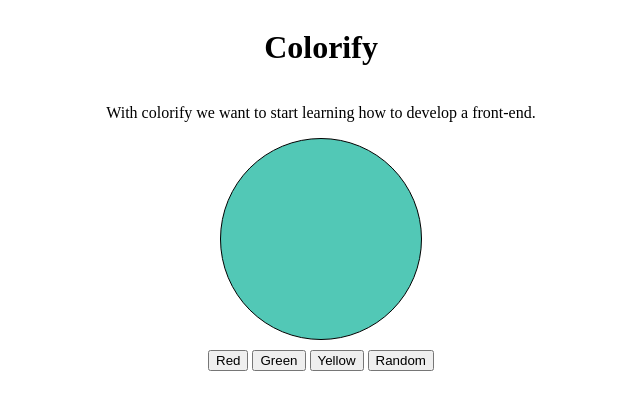
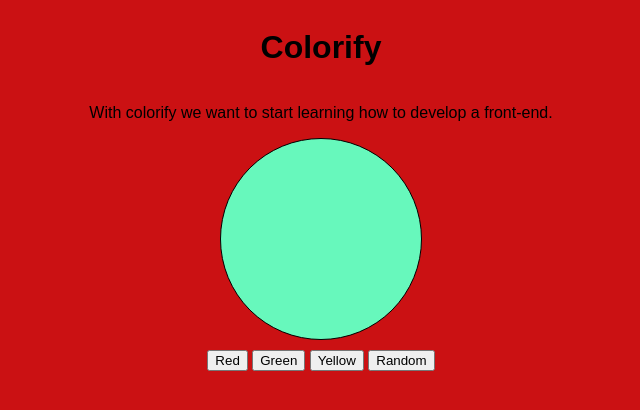
Before and after one commit to lachho/colourify, a plain HTML site: page index.html in a window 1280 px wide. Both pictures are taken after a click on the button "Random". Shown: the whole page, without its empty margins (319-959 px from the left). Drawn offline with Linux system fonts and the light colour scheme.

Commit message:
background colour added

```diff
--- a/index.css
+++ b/index.css
@@ -1,4 +1,5 @@
 .container {
+  font-family: Arial, sans-serif;
   display: flex;
   flex-direction: column;
   justify-content: center;
--- a/index.js
+++ b/index.js
@@ -5,6 +5,10 @@ function paint(colour) {
 
 function random() {
 	const circle = document.getElementById('circleID');
-	const newColour = '#' + Math.floor(Math.random()*16777215).toString(16);
-	circle.style = `background-color:${newColour}`
+	circle.style = `background-color:${newColour()}`
+	document.body.style.backgroundColor = newColour();
 }
+
+function newColour() {
+  return '#' + Math.floor(Math.random()*16777215).toString(16);
+}
```
